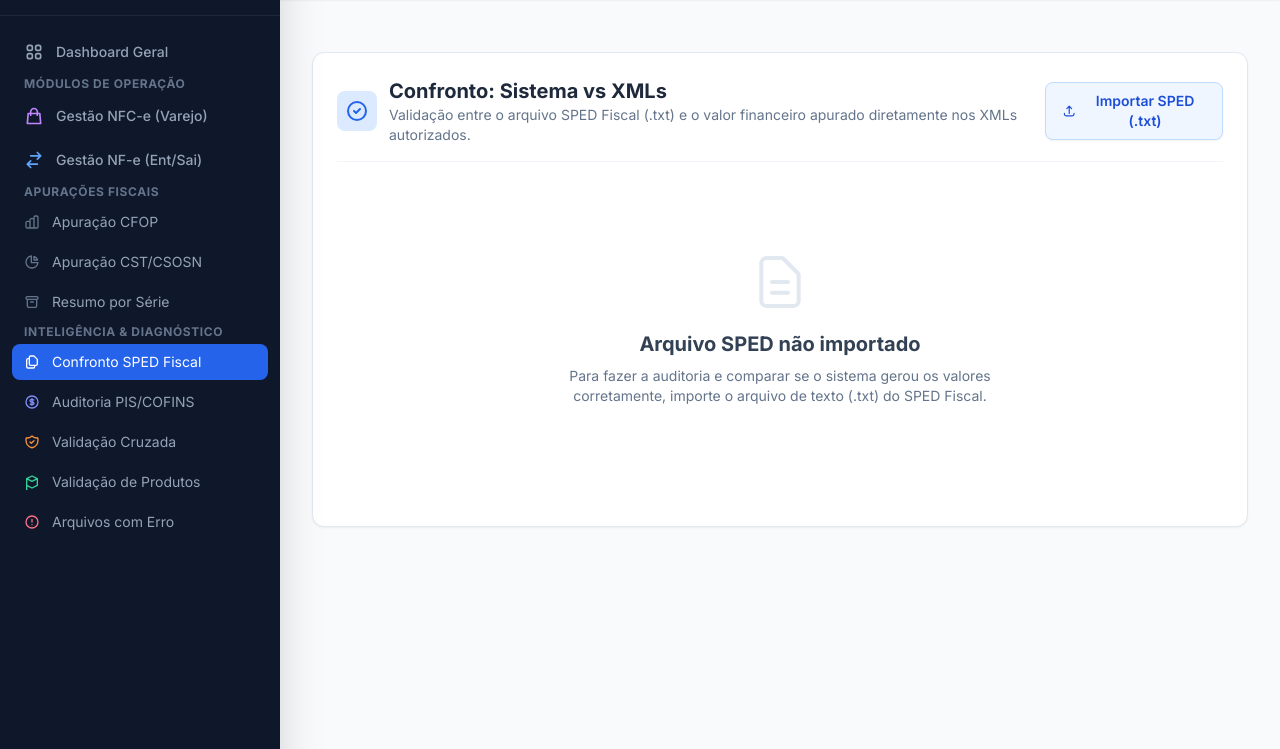
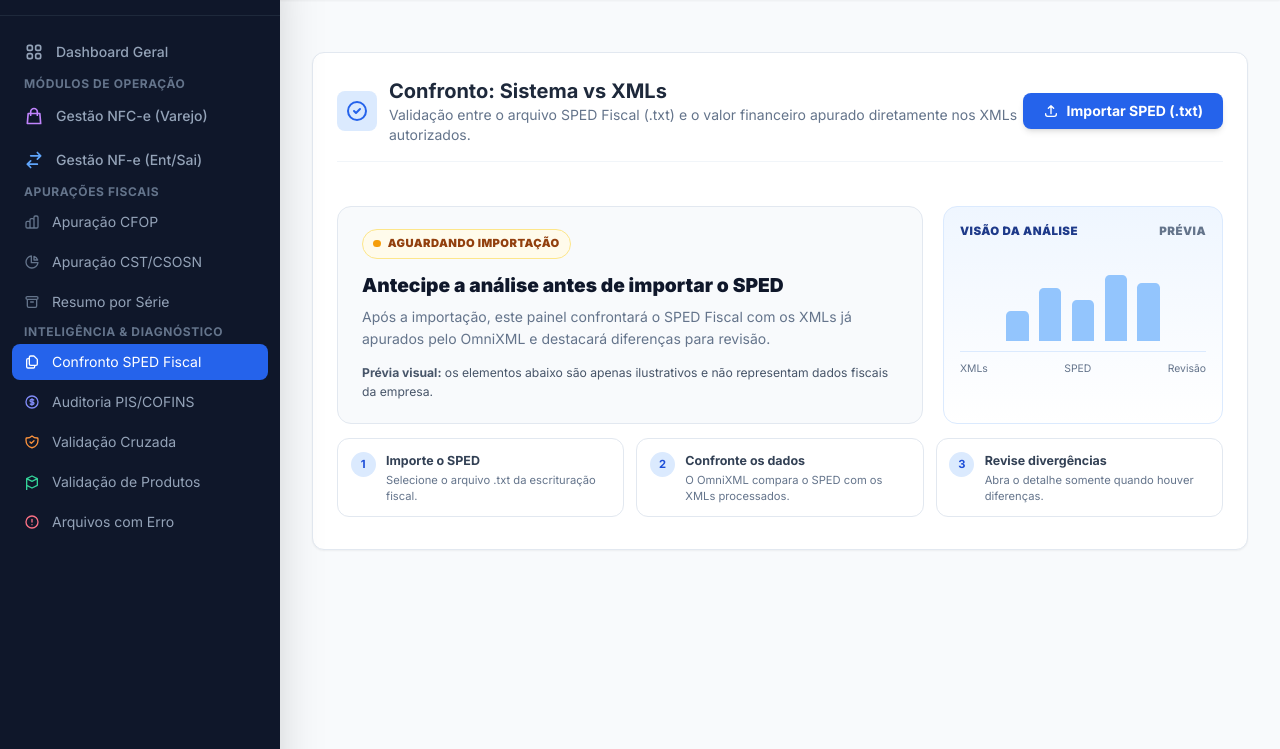
Before and after one commit to KemellynFalcone/OmniXML, a Flask app: page / in a window 1280 px wide, after a click on "Confronto SPED Fiscal". Shown: the part 73-822 px from the top of the page. Run offline with Flask 3, Linux system fonts and the light colour scheme; some libraries are stand-ins or nearby versions.

Commit message:
feat: materializa UX SPED v23

```diff
--- a/templates/dashboard.html
+++ b/templates/dashboard.html
@@ -42,6 +42,32 @@
 
         .progress-container { width: 100%; background-color: #e2e8f0; border-radius: 9999px; height: 0.5rem; overflow: hidden; margin-top: 0.5rem; display: none; }
         .progress-bar { background-color: #3b82f6; height: 100%; width: 0%; transition: width 0.3s ease; }
+
+        /* UX SPED v23 - estado vazio conservador */
+        .sped-import-cta { white-space: nowrap; }
+        .sped-empty-v23 { width: 100%; padding: 1.25rem 0 0.5rem; text-align: left; }
+        .sped-empty-v23__hero { display: grid; grid-template-columns: minmax(0, 1.6fr) minmax(280px, 0.75fr); gap: 1.25rem; align-items: stretch; }
+        .sped-empty-v23__copy { border: 1px solid #e2e8f0; border-radius: 0.875rem; background: #f8fafc; padding: 1.35rem 1.5rem; min-width: 0; }
+        .sped-empty-v23__status { display: inline-flex; align-items: center; gap: 0.45rem; color: #92400e; background: #fffbeb; border: 1px solid #fde68a; border-radius: 9999px; padding: 0.35rem 0.65rem; font-size: 0.7rem; font-weight: 800; text-transform: uppercase; letter-spacing: 0.04em; }
+        .sped-empty-v23__status span { width: 0.45rem; height: 0.45rem; border-radius: 50%; background: #f59e0b; }
+        .sped-empty-v23__copy h4 { margin-top: 0.9rem; color: #0f172a; font-size: 1.2rem; line-height: 1.35; font-weight: 800; }
+        .sped-empty-v23__copy > p { margin-top: 0.45rem; color: #64748b; font-size: 0.875rem; line-height: 1.55; max-width: 48rem; }
+        .sped-empty-v23__copy .sped-empty-v23__note { margin-top: 0.9rem; color: #475569; font-size: 0.76rem; }
+        .sped-empty-v23__preview { border: 1px solid #dbeafe; border-radius: 0.875rem; background: linear-gradient(180deg, #eff6ff 0%, #ffffff 100%); padding: 1rem; min-width: 0; }
+        .sped-empty-v23__preview-head { display: flex; justify-content: space-between; gap: 1rem; color: #1e3a8a; font-size: 0.72rem; font-weight: 800; text-transform: uppercase; letter-spacing: 0.04em; }
+        .sped-empty-v23__preview-head span:last-child { color: #64748b; }
+        .sped-empty-v23__bars { height: 7rem; display: flex; align-items: flex-end; justify-content: center; gap: 0.65rem; padding: 1rem 0.5rem 0.65rem; border-bottom: 1px solid #dbeafe; }
+        .sped-empty-v23__bars i { display: block; width: 1.4rem; border-radius: 0.3rem 0.3rem 0 0; background: #93c5fd; }
+        .sped-empty-v23__bars .sped-bar-a { height: 35%; } .sped-empty-v23__bars .sped-bar-b { height: 62%; } .sped-empty-v23__bars .sped-bar-c { height: 48%; } .sped-empty-v23__bars .sped-bar-d { height: 78%; } .sped-empty-v23__bars .sped-bar-e { height: 68%; }
+        .sped-empty-v23__preview-foot { display: flex; justify-content: space-between; gap: 0.5rem; margin-top: 0.55rem; color: #64748b; font-size: 0.65rem; }
+        .sped-empty-v23__steps { display: grid; grid-template-columns: repeat(3, minmax(0, 1fr)); gap: 0.75rem; margin-top: 0.9rem; }
+        .sped-empty-v23__steps > div { display: flex; gap: 0.65rem; align-items: flex-start; border: 1px solid #e2e8f0; border-radius: 0.75rem; background: #ffffff; padding: 0.8rem; min-width: 0; }
+        .sped-empty-v23__steps b { display: inline-flex; flex: 0 0 1.55rem; width: 1.55rem; height: 1.55rem; align-items: center; justify-content: center; border-radius: 50%; background: #dbeafe; color: #1d4ed8; font-size: 0.7rem; }
+        .sped-empty-v23__steps span { min-width: 0; }
+        .sped-empty-v23__steps strong { display: block; color: #334155; font-size: 0.78rem; }
+        .sped-empty-v23__steps small { display: block; margin-top: 0.15rem; color: #64748b; font-size: 0.7rem; line-height: 1.35; }
+        @media (max-width: 1050px) { .sped-empty-v23__hero { grid-template-columns: 1fr; } .sped-empty-v23__preview { display: none; } }
+        @media (max-width: 760px) { .sped-empty-v23__steps { grid-template-columns: 1fr; } .sped-empty-v23__copy { padding: 1rem; } }
     </style>
 </head>
 <body class="text-slate-800 flex h-screen overflow-hidden antialiased">
@@ -394,7 +420,7 @@
                             </div>
                         </div>
                         <div class="flex gap-2">
-                            <button onclick="confrontarSPED()" class="bg-blue-50 hover:bg-blue-100 text-blue-700 font-semibold py-2 px-4 rounded-lg transition-all shadow-sm border border-blue-200 flex items-center gap-2 text-sm">
+                            <button onclick="confrontarSPED()" class="sped-import-cta bg-blue-600 hover:bg-blue-700 text-white font-bold py-2 px-5 rounded-lg transition-all shadow-md flex items-center gap-2 text-sm">
                                 <svg class="h-4 w-4" fill="none" viewBox="0 0 24 24" stroke="currentColor"><path stroke-linecap="round" stroke-linejoin="round" stroke-width="2" d="M4 16v1a3 3 0 003 3h10a3 3 0 003-3v-1m-4-8l-4-4m0 0L8 8m4-4v12" /></svg>
                                 Importar SPED (.txt)
                             </button>
@@ -405,10 +431,27 @@
                         </div>
                     </div>
 
-                    <div id="placeholder-sped" class="text-center py-16">
-                        <svg class="mx-auto h-16 w-16 text-slate-200 mb-4" fill="none" viewBox="0 0 24 24" stroke="currentColor"><path stroke-linecap="round" stroke-linejoin="round" stroke-width="1.5" d="M9 12h6m-6 4h6m2 5H7a2 2 0 01-2-2V5a2 2 0 012-2h5.586a1 1 0 01.707.293l5.414 5.414a1 1 0 01.293.707V19a2 2 0 01-2 2z" /></svg>
-                        <h3 class="text-xl font-bold text-slate-700">Arquivo SPED não importado</h3>
-                        <p class="mt-2 text-sm text-slate-500 mb-8 max-w-lg mx-auto">Para fazer a auditoria e comparar se o sistema gerou os valores corretamente, importe o arquivo de texto (.txt) do SPED Fiscal.</p>
+                    <div id="placeholder-sped" class="sped-empty-v23">
+                        <div class="sped-empty-v23__hero">
+                            <div class="sped-empty-v23__copy">
+                                <div class="sped-empty-v23__status"><span></span>Aguardando importação</div>
+                                <h4>Antecipe a análise antes de importar o SPED</h4>
+                                <p>Após a importação, este painel confrontará o SPED Fiscal com os XMLs já apurados pelo OmniXML e destacará diferenças para revisão.</p>
+                                <p class="sped-empty-v23__note"><strong>Prévia visual:</strong> os elementos abaixo são apenas ilustrativos e não representam dados fiscais da empresa.</p>
+                            </div>
+                            <div class="sped-empty-v23__preview" aria-hidden="true">
+                                <div class="sped-empty-v23__preview-head"><span>Visão da análise</span><span>Prévia</span></div>
+                                <div class="sped-empty-v23__bars">
+                                    <i class="sped-bar-a"></i><i class="sped-bar-b"></i><i class="sped-bar-c"></i><i class="sped-bar-d"></i><i class="sped-bar-e"></i>
+                                </div>
+                                <div class="sped-empty-v23__preview-foot"><span>XMLs</span><span>SPED</span><span>Revisão</span></div>
+                            </div>
+                        </div>
+                        <div class="sped-empty-v23__steps">
+                            <div><b>1</b><span><strong>Importe o SPED</strong><small>Selecione o arquivo .txt da escrituração fiscal.</small></span></div>
+                            <div><b>2</b><span><strong>Confronte os dados</strong><small>O OmniXML compara o SPED com os XMLs processados.</small></span></div>
+                            <div><b>3</b><span><strong>Revise divergências</strong><small>Abra o detalhe somente quando houver diferenças.</small></span></div>
+                        </div>
                     </div>
 
                     <div id="resultado-sped" class="hidden space-y-6">
```
